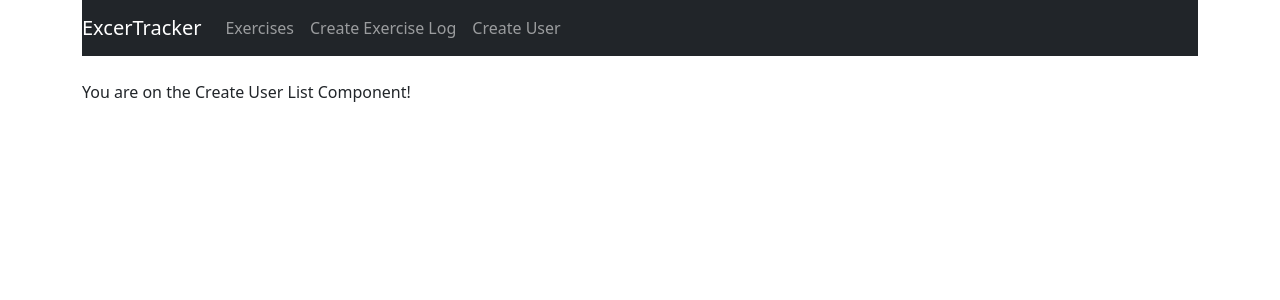
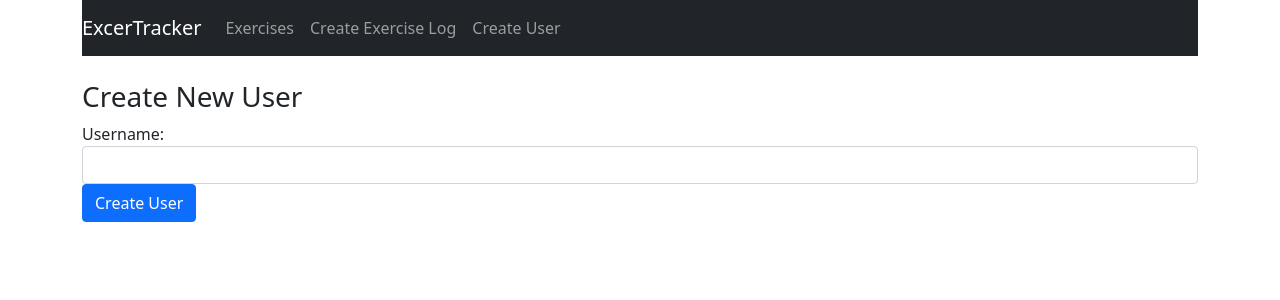
Before and after one commit to shahazad08/MERN_Tracker_System, a React (Create React App) app: page /user in a window 1280 px wide. Shown: the top 300 px of the page. Built offline with nearby package versions, Linux system fonts and the light colour scheme.

Commit message:
Added: Create User FUnctionality Created

```diff
--- a/src/components/create-user.component.js
+++ b/src/components/create-user.component.js
@@ -1,9 +1,51 @@
-import React, {Component} from 'react';
+import React, { Component } from 'react';
 class CreateUser extends Component {
+    constructor(props) {
+        super(props)
+
+        this.onChangeUsername = this.onChangeUsername.bind(this)
+        this.onSubmit = this.onSubmit.bind(this);
+
+        this.state = {
+            username: "",
+        }
+
+    }
+
+    onSubmit(e) {
+        e.preventDefault()
+        const user = {
+            username: this.state.username,
+        }
+        console.log(user);
+
+        this.setState({
+            username: ''
+        })
+    }
+    onChangeUsername(e) {
+        this.setState({
+            username: e.target.value
+        })
+    }
     render() {
-        return(
+        return (
             <div>
-                <p>You are on the Create User List Component!</p>
+                <h3>Create New User</h3>
+                <form onSubmit={this.onSubmit}>
+                    <div className="form-group">
+                        <label>Username: </label>
+                        <input type="text"
+                            required
+                            className="form-control"
+                            value={this.state.username}
+                            onChange={this.onChangeUsername}
+                        />
+                    </div>
+                    <div className="form-group">
+                        <input type="submit" value="Create User" className="btn btn-primary" />
+                    </div>
+                </form>
             </div>
         )
     }
```
